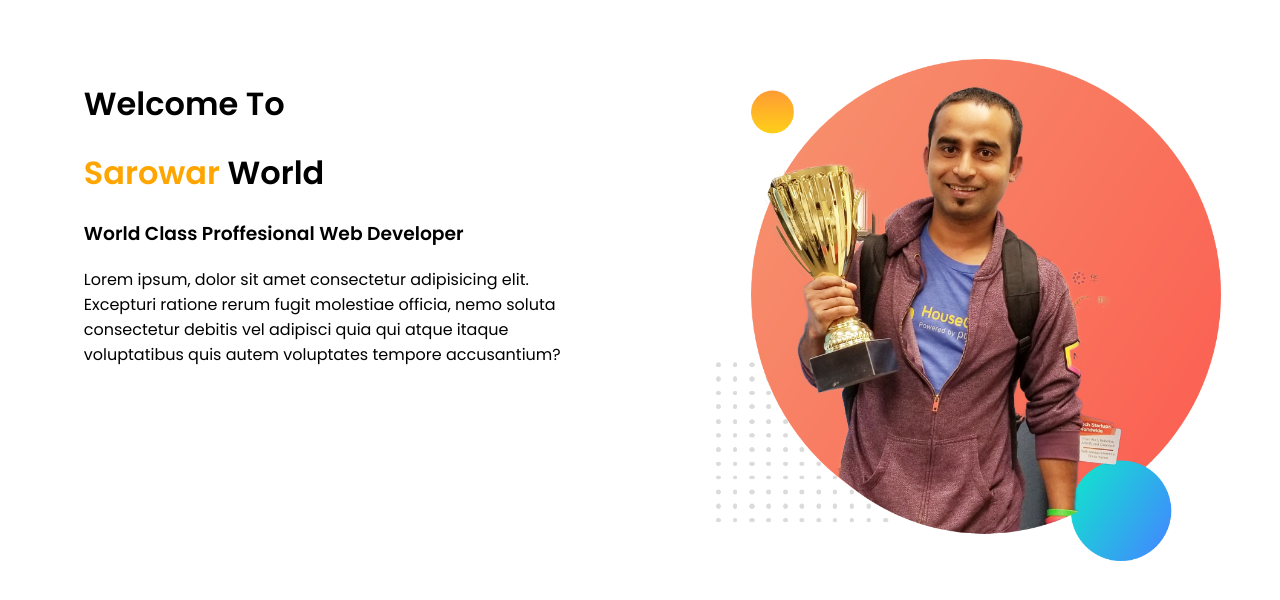
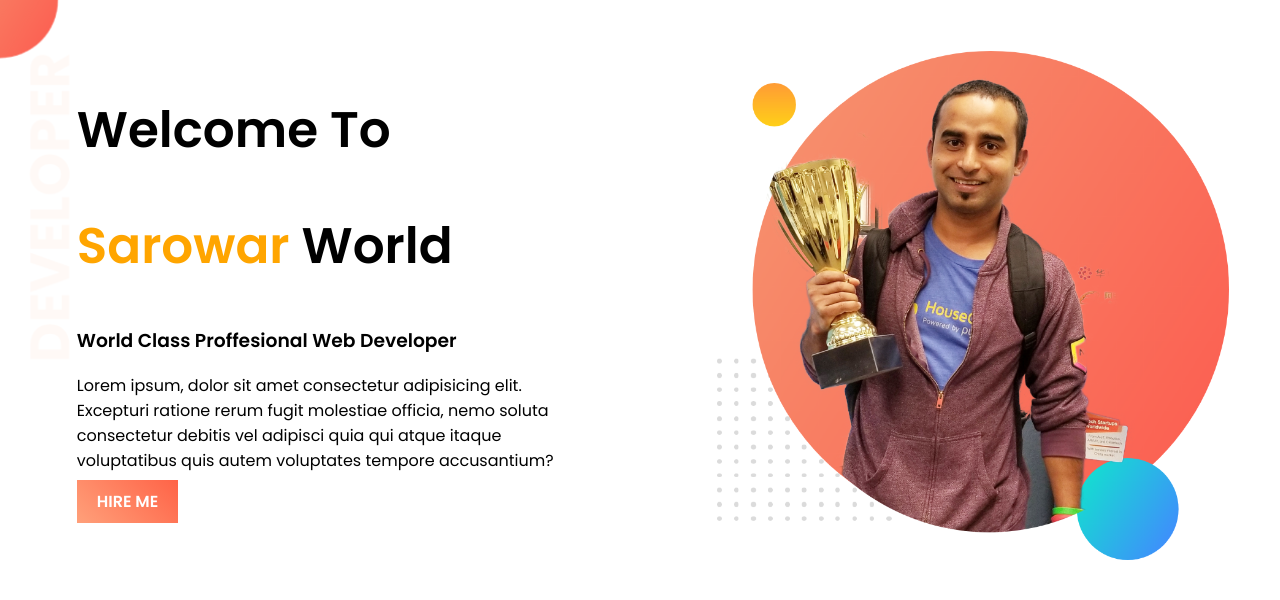
Before and after one commit to sheikhmdsarowarislam/web-porfolio, a plain HTML site: page index.html in a window 1280 px wide. Drawn offline with Linux system fonts and the light colour scheme.

Commit message:
add more

```diff
--- a/index.html
+++ b/index.html
@@ -11,14 +11,19 @@
     <link rel="stylesheet" href="style.css">
 </head>
 <body>
+    <section class="top-banner">
         <div class="half-width">
             <h1>Welcome To </h1>
             <h1><span class="highlights">Sarowar</span> World </h1>
             <h3>World Class Proffesional Web Developer</h3>
             <p>Lorem ipsum, dolor sit amet consectetur adipisicing elit. Excepturi ratione rerum fugit molestiae officia, nemo soluta consectetur debitis vel adipisci quia qui atque itaque voluptatibus quis autem voluptates tempore accusantium?</p>
+
+        <a class="link-button" target="_blank" href="">HIRE ME</a>
         </div>
         <div class="half-width">
             <img src="img/jhankar.png" alt="janakar">
         </div>
+
+    </section>
 </body>
 </html>
--- a/style.css
+++ b/style.css
@@ -1,8 +1,13 @@
 body{
     font-family: 'Poppins', sans-serif;
+    margin: 0;
+    padding: 0;
 }
 .highlights{
     color: orange;
+}
+.half-width h1{
+    font-size: 50px;
 }
 .half-width{
     width: 40%;
@@ -11,4 +16,18 @@ body{
     padding-left: 2%;}
 .half-width img{
     width: 100%;
+    height: 100%;
 }
+.top-banner{
+    background-image: url("img/top-banner.png");
+    height: 500px;
+    background-repeat: no-repeat;
+}
+
+.link-button {
+    text-decoration: none;
+    background-image: linear-gradient(45deg,lightsalmon,tomato);
+    padding: 10px 20px;
+    color: white;
+    font-weight: bold;
+}
```
Lines whose indentation alone changed are shown as unchanged.
